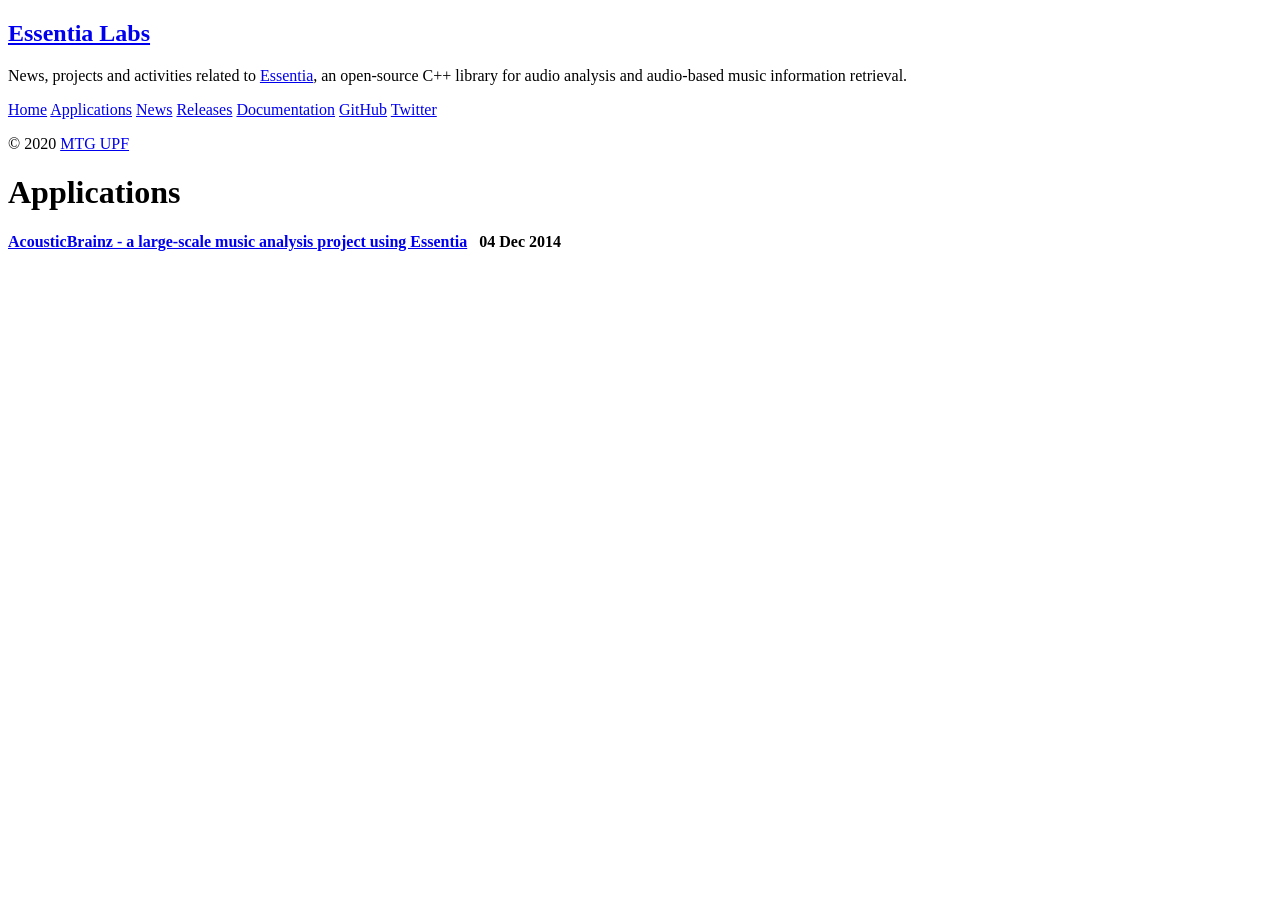
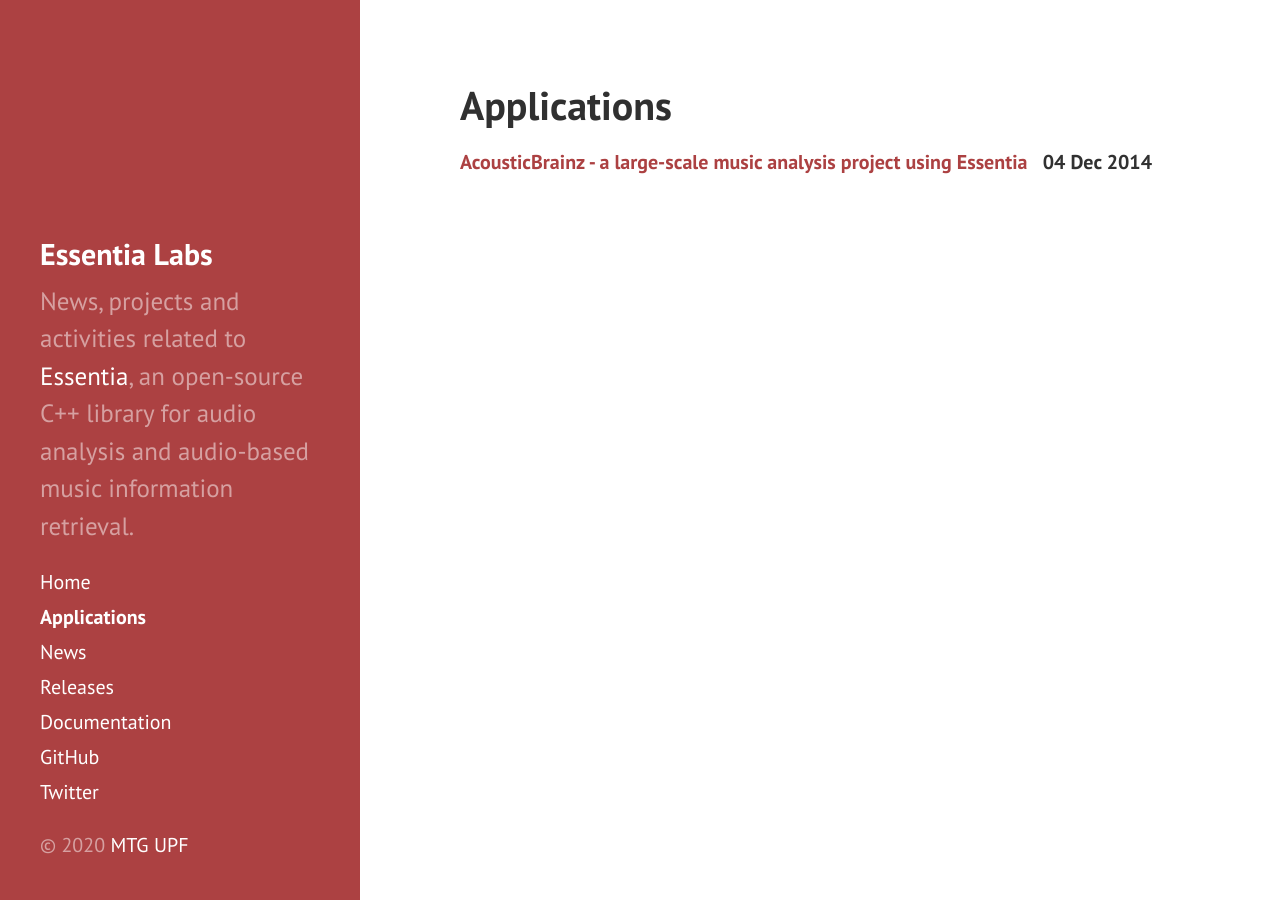
Before and after one commit to pabloEntropia/essentia-labs, a Jekyll site: the page built from applications.html, in a window 1280 px wide. Built offline with Jekyll 4.4.1, drawn with Linux system fonts in a browser that asks for light colours.

```diff
--- a/_config.yml
+++ b/_config.yml
@@ -10,7 +10,7 @@ title:            Essentia Labs
 tagline:          'News, projects and activities related to Essentia'
 description:      'News, projects and activities related to <a href="http://essentia.upf.edu" target="_blank">Essentia</a>, an open-source C++ library for audio analysis and audio-based music information retrieval.'
 url:
-baseurl:          essentia-labs
+baseurl:          /essentia-labs
 author:
   name:           'Dmitry Bogdanov'
   url:            https://twitter.com/essentia_MTG
```
